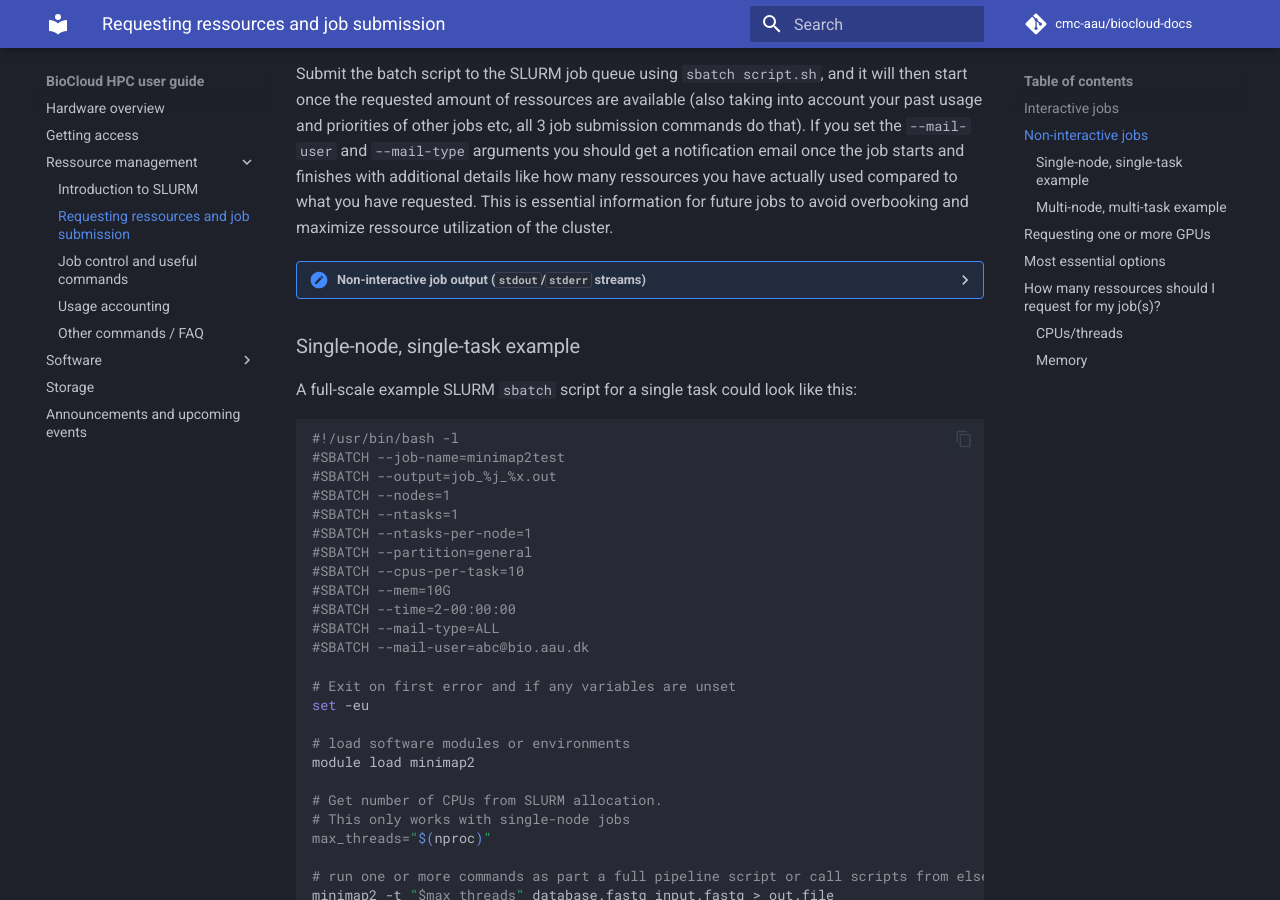
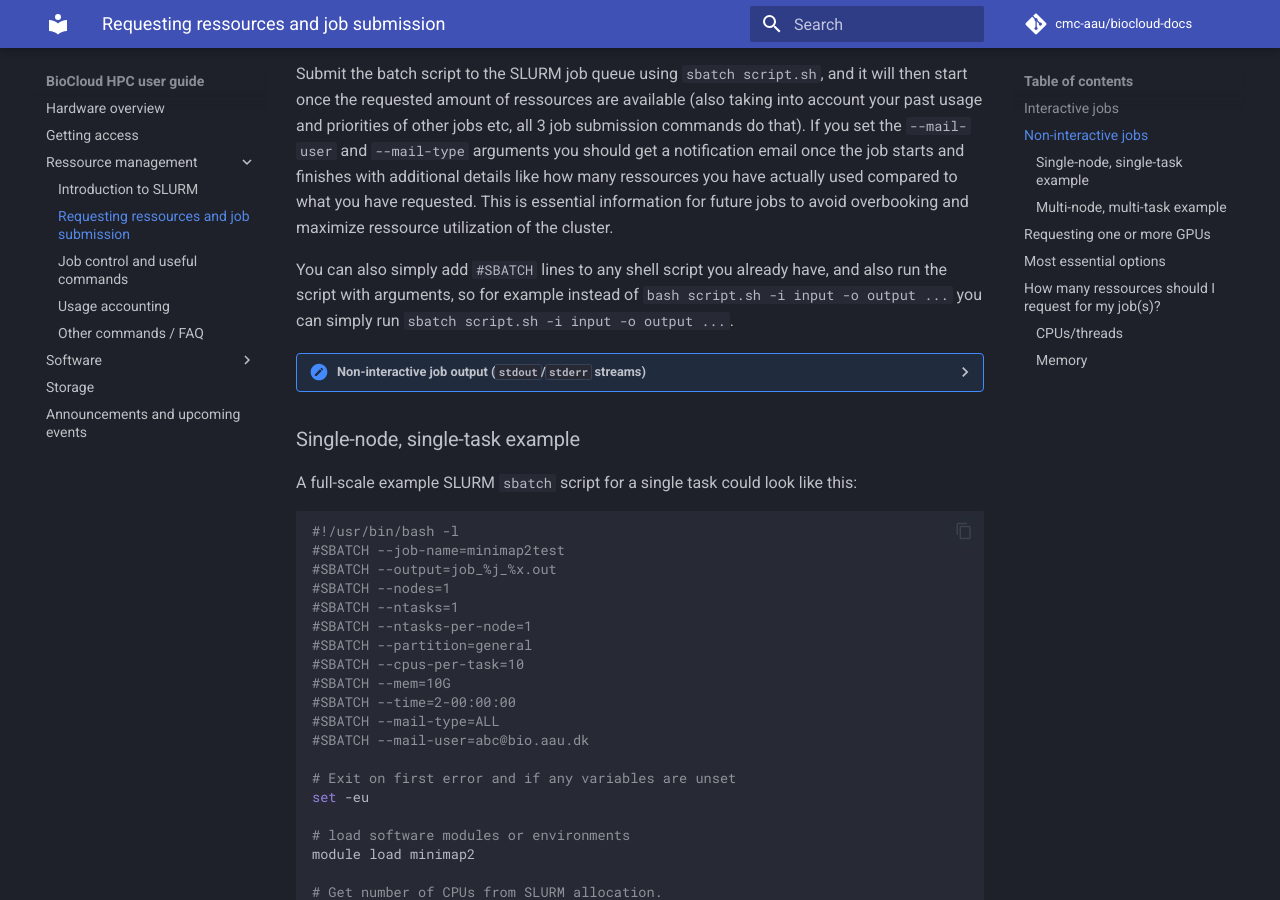
Before and after one commit to cmc-aau/hpc-docs, an MkDocs documentation site: the page built from docs/slurm/request.md, in a window 1280 px wide and 900 px high, scrolled down 1913 px. Built offline with MkDocs 1.6.1 and Material for MkDocs 9.7.7, drawn with Linux system fonts in a browser that asks for light colours; comment, search, counter and statistics services are not loaded.

Commit message:
describe sbatch scripts with arguments like usual

```diff
--- a/docs/slurm/request.md
+++ b/docs/slurm/request.md
@@ -34,6 +34,8 @@ SLURM batch scripts is in many cases the preferred way to start jobs and is the
  - The main body of the script/workflow, or otherwise any number of `srun` calls to start external commands/scripts as asynchronous SLURM tasks within the same ressource allocation (=job ID)
 
 Submit the batch script to the SLURM job queue using `sbatch script.sh`, and it will then start once the requested amount of ressources are available (also taking into account your past usage and priorities of other jobs etc, all 3 job submission commands do that). If you set the `--mail-user` and `--mail-type` arguments you should get a notification email once the job starts and finishes with additional details like how many ressources you have actually used compared to what you have requested. This is essential information for future jobs to avoid overbooking and maximize ressource utilization of the cluster.
+
+You can also simply add `#SBATCH` lines to any shell script you already have, and also run the script with arguments, so for example instead of `bash script.sh -i input -o output ...` you can simply run `sbatch script.sh -i input -o output ...`.
 
 ???- "Non-interactive job output (`stdout`/`stderr` streams)"
       As the job is handled by SLURM in the background by the SLURM daemons on the individual compute nodes you won't see any output to the terminal. It will instead be written to the file(s) defined by `--output` and `--error`. To follow along use for example `tail -f job_123.out`.
```
